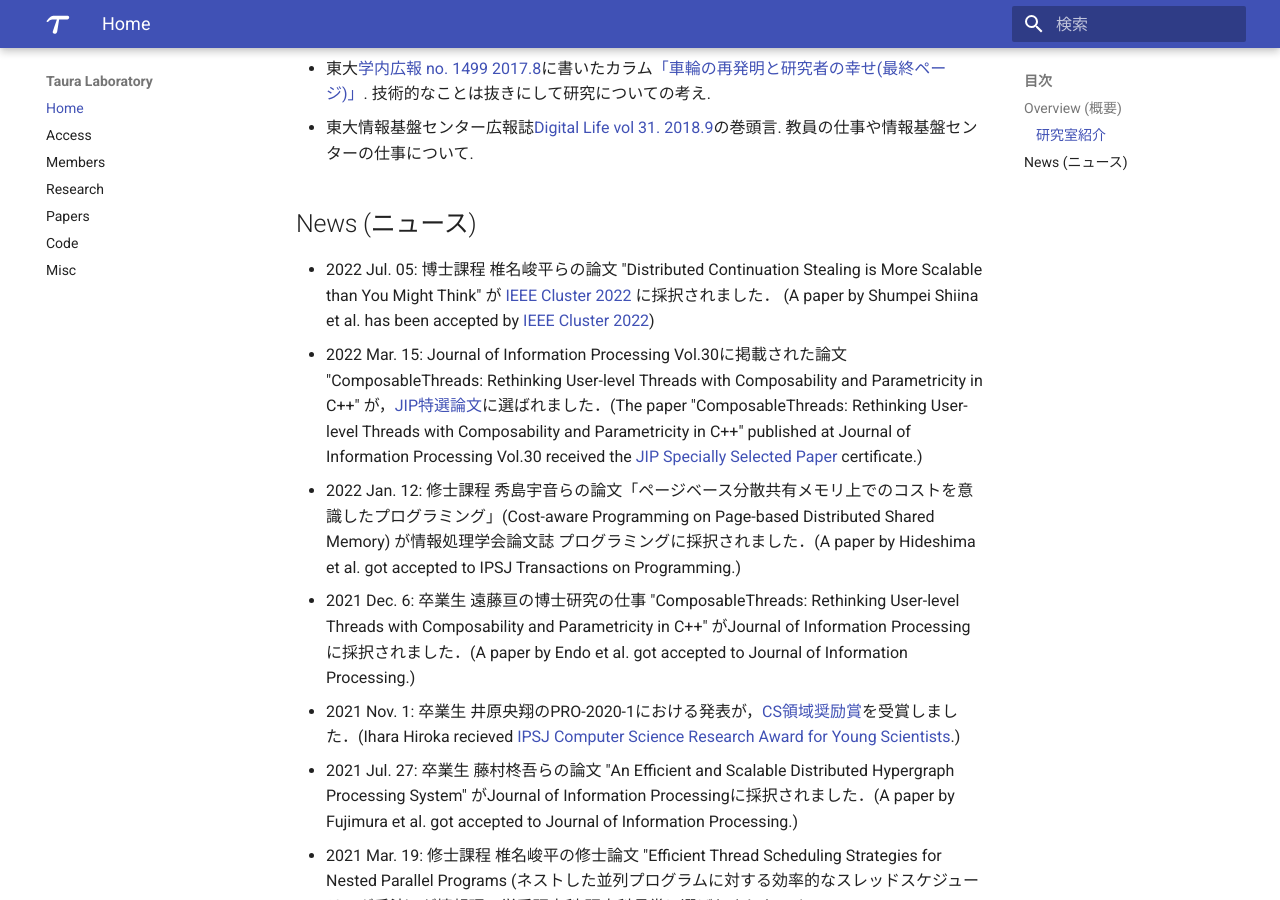
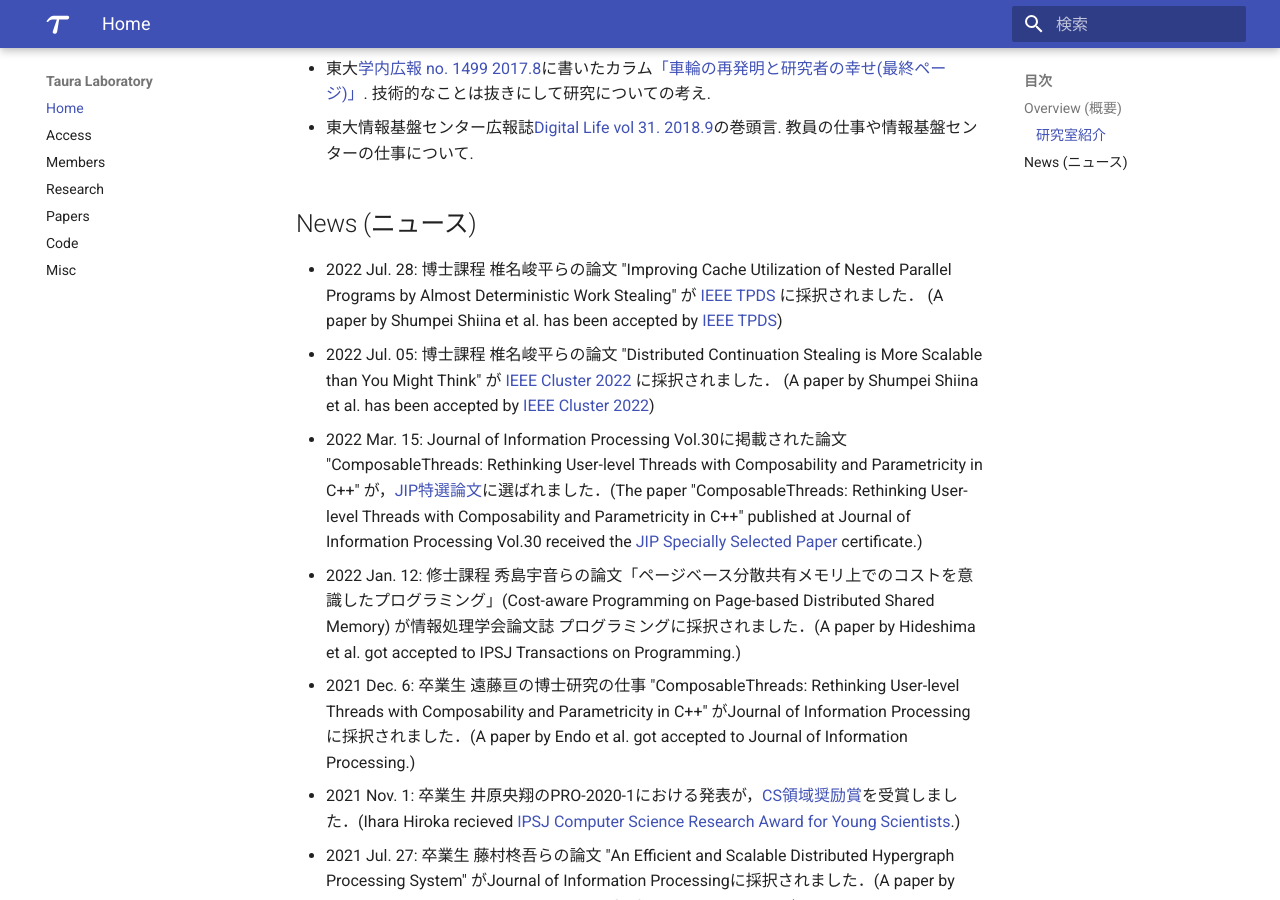
Before and after one commit to Yukayo/taura-lab, an MkDocs documentation site: the page built from docs/index.md, in a window 1280 px wide and 900 px high, scrolled down 1171 px. Built offline with MkDocs 1.6.1 and Material for MkDocs 9.7.7, drawn with Linux system fonts in a browser that asks for light colours.

Commit message:
update news

```diff
--- a/docs/index.md
+++ b/docs/index.md
@@ -46,6 +46,7 @@ computers much more accessible to domain scientists.
 
 ## News (ニュース)
 
+  * 2022 Jul. 28: 博士課程 椎名峻平らの論文 "Improving Cache Utilization of Nested Parallel Programs by Almost Deterministic Work Stealing" が [IEEE TPDS](https://www.computer.org/csdl/journal/td) に採択されました． (A paper by Shumpei Shiina et al. has been accepted by [IEEE TPDS](https://www.computer.org/csdl/journal/td))
   * 2022 Jul. 05: 博士課程 椎名峻平らの論文 "Distributed Continuation Stealing is More Scalable than You Might Think" が [IEEE Cluster 2022](https://clustercomp.org/2022/) に採択されました． (A paper by Shumpei Shiina et al. has been accepted by [IEEE Cluster 2022](https://clustercomp.org/2022/))
   * 2022 Mar. 15:  Journal of Information Processing Vol.30に掲載された論文 "ComposableThreads: Rethinking User-level Threads with Composability and Parametricity in C++" が，[JIP特選論文](https://www.ipsj.or.jp/english/organization/aboutipsj/award/ssp_award.html)に選ばれました．(The paper "ComposableThreads: Rethinking User-level Threads with Composability and Parametricity in C++" published at Journal of Information Processing Vol.30 received the [JIP Specially Selected Paper](https://www.ipsj.or.jp/english/organization/aboutipsj/award/ssp_award.html) certificate.)
   * 2022 Jan. 12:  修士課程 秀島宇音らの論文「ページベース分散共有メモリ上でのコストを意識したプログラミング」(Cost-aware Programming on Page-based Distributed Shared Memory) が情報処理学会論文誌 プログラミングに採択されました．(A paper by Hideshima et al. got accepted to IPSJ Transactions on Programming.)
```
